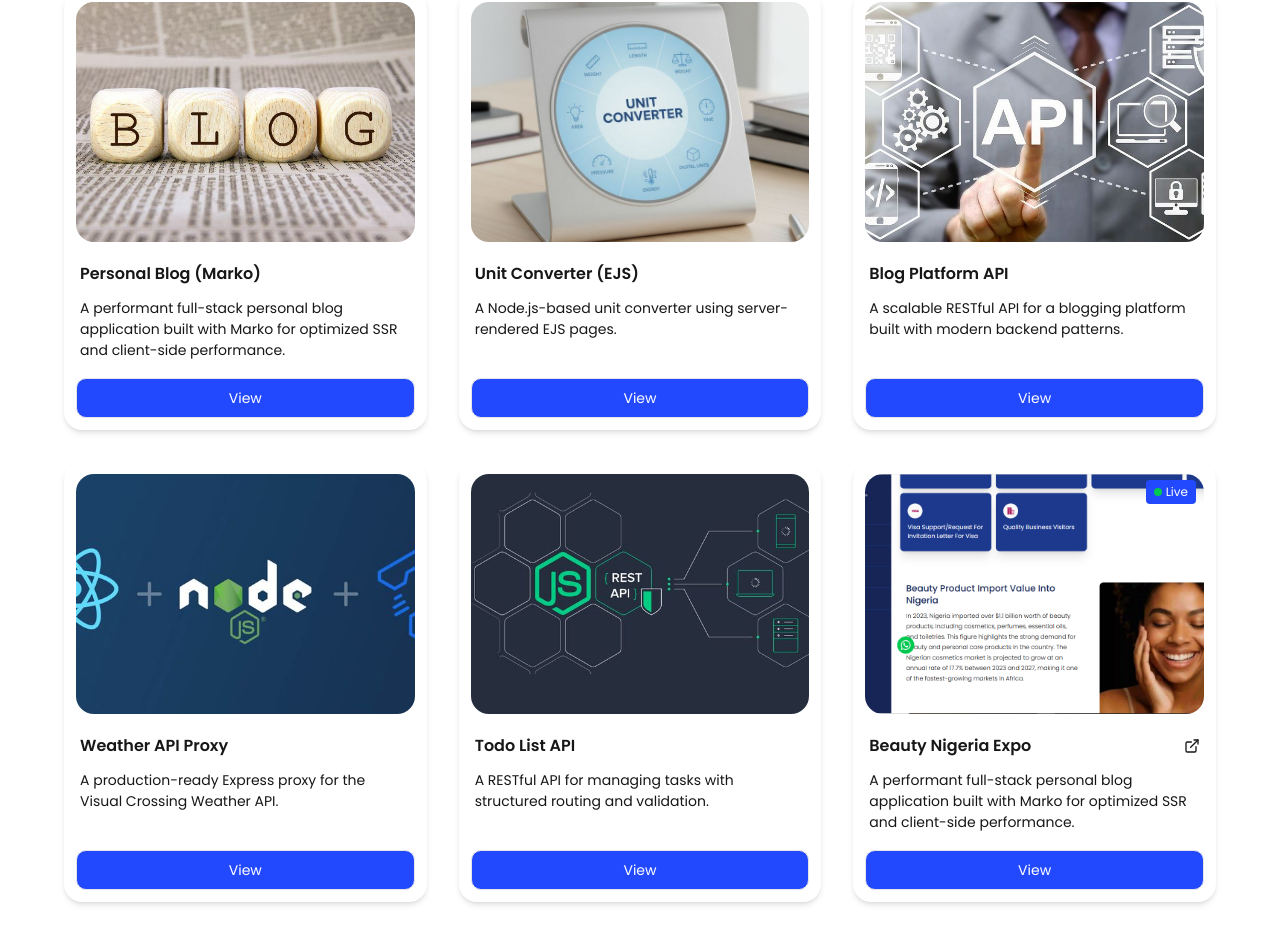
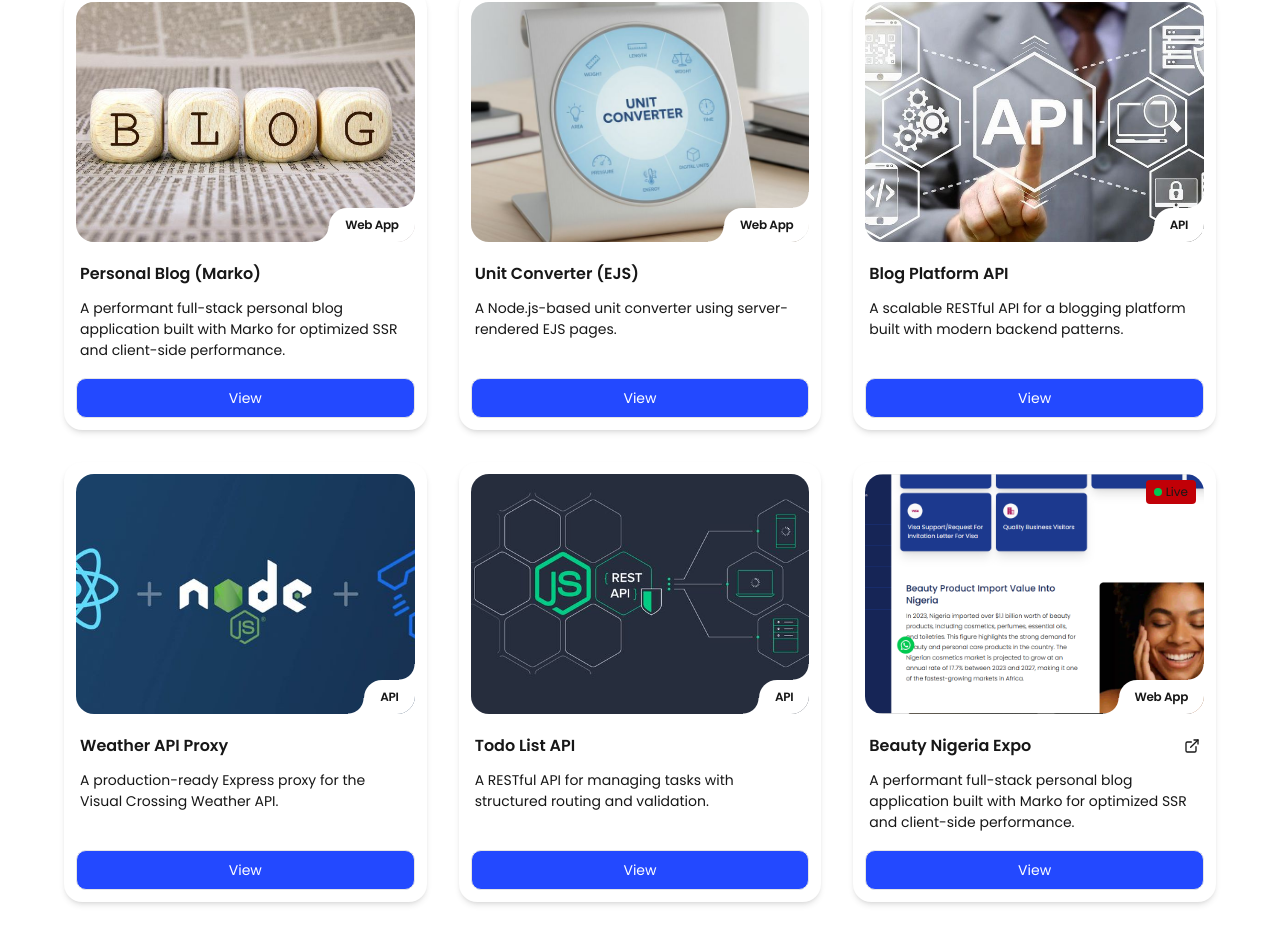
Before and after one commit to Cleve-keem/Portfolios, a Next.js app: page / in a window 1280 px wide. Shown: the part 5231-6183 px from the top of the page. Built offline with nearby package versions, Linux system fonts and the light colour scheme.

Commit message:
added Inverted Radius

```diff
--- a/src/components/project/ProjectCard.tsx
+++ b/src/components/project/ProjectCard.tsx
@@ -1,21 +1,27 @@
+import { ProjectType } from "@/types/project.type";
 import { ExternalLink } from "lucide-react";
 import Image from "next/image";
 import Link from "next/link";
 
-export default function ProjectCard({ project }: any) {
+export default function ProjectCard({ project }: { project: ProjectType }) {
   return (
-    <div className="shadow-md p-3 rounded-2xl bg-background h-110 flex flex-col">
+    <div className="shadow-md p-3 rounded-2xl bg-background h-110 flex flex-col group transition-all duration-300 hover:shadow-xl">
       {/* image */}
       <div className="relative w-full h-60 rounded-2xl overflow-hidden mb-2">
         <Image
-          src={project.coverImage}
+          src={project.coverImage || "/api/placeholder/400/320"}
           alt="project image"
           fill
-          className="object-cover"
+          className="object-cover transition-transform duration-500 group-hover:scale-105"
           sizes="500px"
         />
+        <div className="absolute bottom-0 right-0 bg-background px-4 py-2 rounded-tl-2xl text-[12px] font-semibold tracking-tight text-content-muted">
+          <div className="absolute -top-4 right-0 size-4 bg-background mask-[radial-gradient(circle_at_0_0,transparent_15px,black_16px)]" />
+          <div className="absolute bottom-0 -left-4 size-4 bg-background mask-[radial-gradient(circle_at_0_0,transparent_15px,black_16px)]" />
+          {project.type}
+        </div>
         {project.liveUrl && (
-          <div className="absolute text-white text-xs inline-block py-1 px-2 bg-brand top-1.5 right-2 rounded">
+          <div className="absolute text-foreground text-xs inline-block py-1 px-2 bg-red-700 top-1.5 right-2 rounded">
             <span className="relative">
               <span className="absolute bottom-1 right-0 inline-flex size-2 animate-ping rounded-full bg-green-400 opacity-75"></span>
               <span className="relative inline-flex size-2 rounded-full bg-green-500"></span>
@@ -29,7 +35,7 @@ export default function ProjectCard({ project }: any) {
         <div className="flex items-center">
           <h4 className="font-semibold flex-1">{project.name}</h4>
           {project.liveUrl && (
-            <a href={project.githubUrl} target="_blank">
+            <a href={project.githubUrl} target="_blank" className="">
               <ExternalLink className="size-4" />
             </a>
           )}
--- a/src/constants/projects.ts
+++ b/src/constants/projects.ts
@@ -5,6 +5,7 @@ export const projectData: ProjectType[] = [
     slug: "personal-blog-marko",
     name: "Personal Blog (Marko)",
     category: "fullstack",
+    type: "Web App",
     order: 1,
     coverImage: "/projects/personal-blog.jfif",
     description:
@@ -34,6 +35,7 @@ export const projectData: ProjectType[] = [
     slug: "unit-converter-ejs",
     name: "Unit Converter (EJS)",
     category: "fullstack",
+    type: "Web App",
     order: 2,
     coverImage: "/projects/unit-converter.jfif",
     description:
@@ -60,6 +62,7 @@ export const projectData: ProjectType[] = [
     slug: "blog-platform-api",
     name: "Blog Platform API",
     category: "backend",
+    type: "API",
     order: 3,
     coverImage: "/projects/api.jfif",
     description:
@@ -88,6 +91,7 @@ export const projectData: ProjectType[] = [
     slug: "weather-api",
     name: "Weather API Proxy",
     category: "backend",
+    type: "API",
     order: 4,
     coverImage: "/projects/api2.jfif",
     description:
@@ -114,6 +118,7 @@ export const projectData: ProjectType[] = [
     slug: "todo-list-api",
     name: "Todo List API",
     category: "backend",
+    type: "API",
     order: 5,
     coverImage: "/projects/api3.jfif",
     description:
@@ -135,6 +140,7 @@ export const projectData: ProjectType[] = [
     slug: "beauty-nigeria-expo",
     name: "Beauty Nigeria Expo",
     category: "frontend",
+    type: "Web App",
     order: 6,
     coverImage: "/projects/beauty-nigeria.png",
     description:
--- a/src/types/project.type.ts
+++ b/src/types/project.type.ts
@@ -4,6 +4,7 @@ export type ProjectType = {
   slug: string;
   name: string;
   category: ProjectCategory;
+  type?: string;
   featured?: boolean;
   order: number;
   coverImage: string;
```
